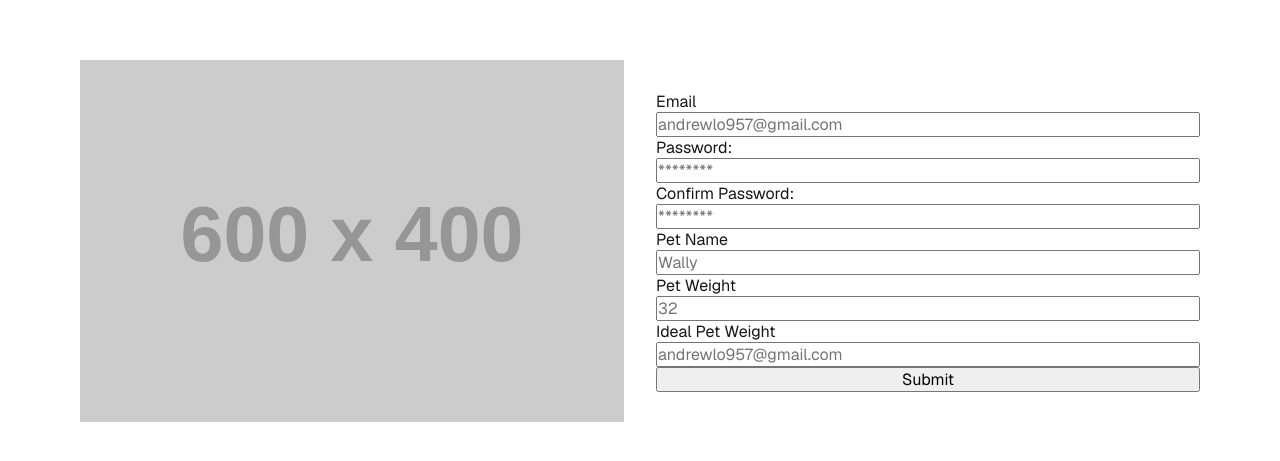
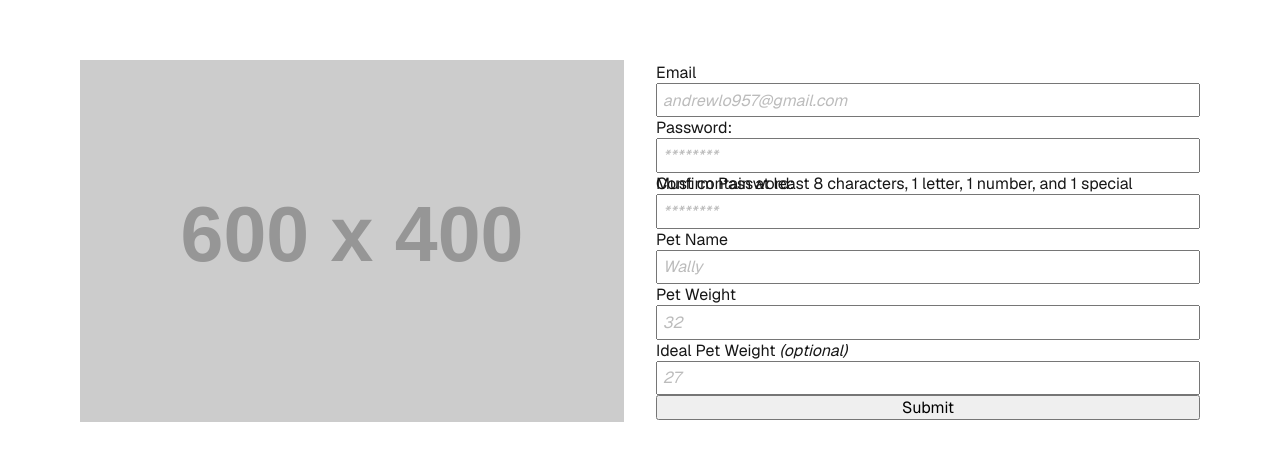
Before and after one commit to lomeintheory/ollie-form, a Next.js app: page / in a window 1280 px wide. Shown: the part 159-620 px from the top of the page. Built offline with nearby package versions, Linux system fonts and the light colour scheme.

Commit message:
add password requirements message; separate form field styling

```diff
--- a/src/app/components/FormField.tsx
+++ b/src/app/components/FormField.tsx
@@ -1,13 +1,16 @@
-import { FieldError, UseFormRegisterReturn } from 'react-hook-form';
-import styles from '../page.module.css';
+import { FieldError, UseFormRegister } from 'react-hook-form';
+import styles from './form-field.module.css';
+import { useState } from 'react';
 
 interface FormFieldProps {
   type: string;
   id: string;
   placeholder: string;
-  register: UseFormRegisterReturn;
+  register: UseFormRegister<any>;
   error?: FieldError;
   label: string;
+  passwordRequirements?: string;
+  optional?: boolean;
 }
 
 const FormField = ({
@@ -17,12 +20,40 @@ const FormField = ({
   register,
   error,
   label,
+  passwordRequirements,
+  optional,
 }: FormFieldProps) => {
+  const [touched, setTouched] = useState(false);
+
+  const registerProps = register(id);
+
   return (
-    <div className={styles.inputFieldContainer}>
-      <label htmlFor={id}>{label}</label>
-      <input type={type} id={id} placeholder={placeholder} {...register} />
-      {error && <div>{error.message}</div>}
+    <div
+      role='group'
+      aria-label='Input Field'
+      className={styles.inputFieldContainer}>
+      <label htmlFor={id}>
+        {label}
+        {optional && <span className={styles.optionalLabel}> (optional)</span>}
+      </label>
+      <input
+        type={type}
+        id={id}
+        className={styles.inputField}
+        placeholder={placeholder}
+        {...registerProps}
+        onBlur={e => {
+          if (registerProps.onBlur) {
+            registerProps.onBlur(e);
+          }
+
+          setTouched(true);
+        }}
+      />
+      {error && <p className={styles.errorMessage}>{error.message}</p>}
+      {!touched && !error && passwordRequirements && (
+        <p className={styles.passwordRequirements}>{passwordRequirements}</p>
+      )}
     </div>
   );
 };
--- /dev/null
+++ b/src/app/components/form-field.module.css
@@ -0,0 +1,36 @@
+.inputFieldContainer {
+  display: flex;
+  flex-direction: column;
+  flex: 0 1 auto;
+  position: relative;
+}
+
+.inputField {
+  padding: 0.3rem;
+}
+
+.inputField::placeholder {
+  font-size: var(--font-size-regular);
+  font-style: italic;
+  color: rgb(188, 188, 188);
+}
+
+.optionalLabel {
+  font-size: var(--font-size-small);
+  font-style: italic;
+}
+
+.errorMessage {
+  color: rgb(250, 15, 15);
+  position: absolute;
+  top: 100%;
+  left: 0;
+  font-size: var(--font-size-small);
+}
+
+.passwordRequirements {
+  position: absolute;
+  top: 100%;
+  left: 0;
+  font-size: var(--font-size-small);
+}
--- a/src/app/page.tsx
+++ b/src/app/page.tsx
@@ -32,7 +32,7 @@ export default function Home() {
   };
 
   return (
-    <div className={styles.page}>
+    <div aria-label='Ollie Sign Up Page' className={styles.page}>
       <main className={styles.mainContainer}>
         <div className={styles.imageContainer}>
           <Image
@@ -49,7 +49,7 @@ export default function Home() {
             type='email'
             id='email'
             placeholder='andrewlo957@gmail.com'
-            register={register('email')}
+            register={register}
             error={errors.email}
             label='Email'
           />
@@ -57,15 +57,16 @@ export default function Home() {
             type='password'
             id='password'
             placeholder='********'
-            register={register('password')}
+            register={register}
             error={errors.password}
             label='Password:'
+            passwordRequirements='Must contain at least 8 characters, 1 letter, 1 number, and 1 special character'
           />
           <FormField
             type='password'
             id='confirmPassword'
             placeholder='********'
-            register={register('confirmPassword')}
+            register={register}
             error={errors.confirmPassword}
             label='Confirm Password:'
           />
@@ -73,7 +74,7 @@ export default function Home() {
             type='text'
             id='petName'
             placeholder='Wally'
-            register={register('petName')}
+            register={register}
             error={errors.petName}
             label='Pet Name'
           />
@@ -81,19 +82,22 @@ export default function Home() {
             type='text'
             id='petWeight'
             placeholder='32'
-            register={register('petWeight')}
+            register={register}
             error={errors.petWeight}
             label='Pet Weight'
           />
           <FormField
             type='text'
             id='idealPetWeight'
-            placeholder='andrewlo957@gmail.com'
-            register={register('idealPetWeight')}
+            placeholder='27'
+            register={register}
             error={errors.idealPetWeight}
             label='Ideal Pet Weight'
+            optional={true}
           />
-          <button type='submit'>Submit</button>
+          <button type='submit' className={styles.formSubmitButton}>
+            Submit
+          </button>
         </form>
       </main>
     </div>
```
